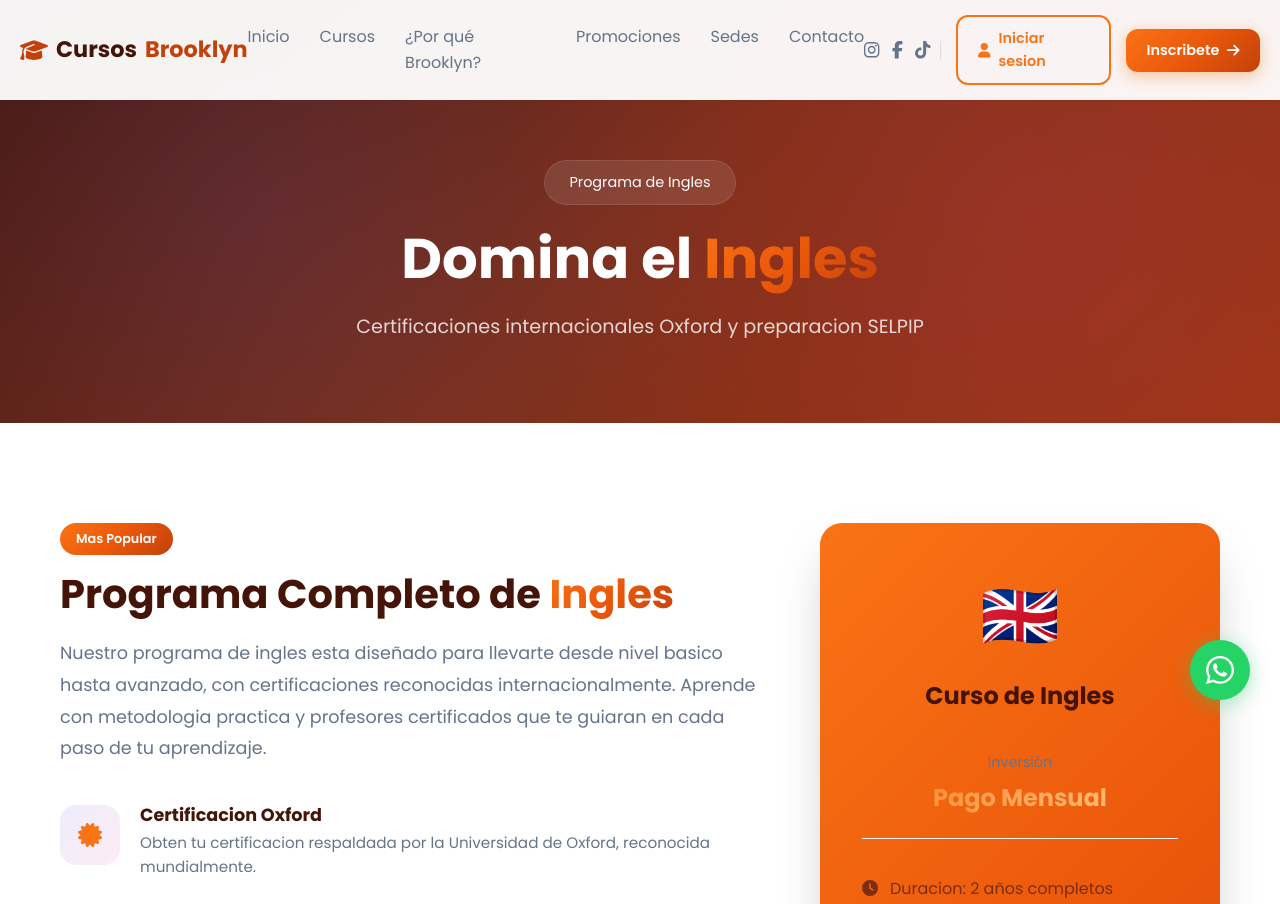
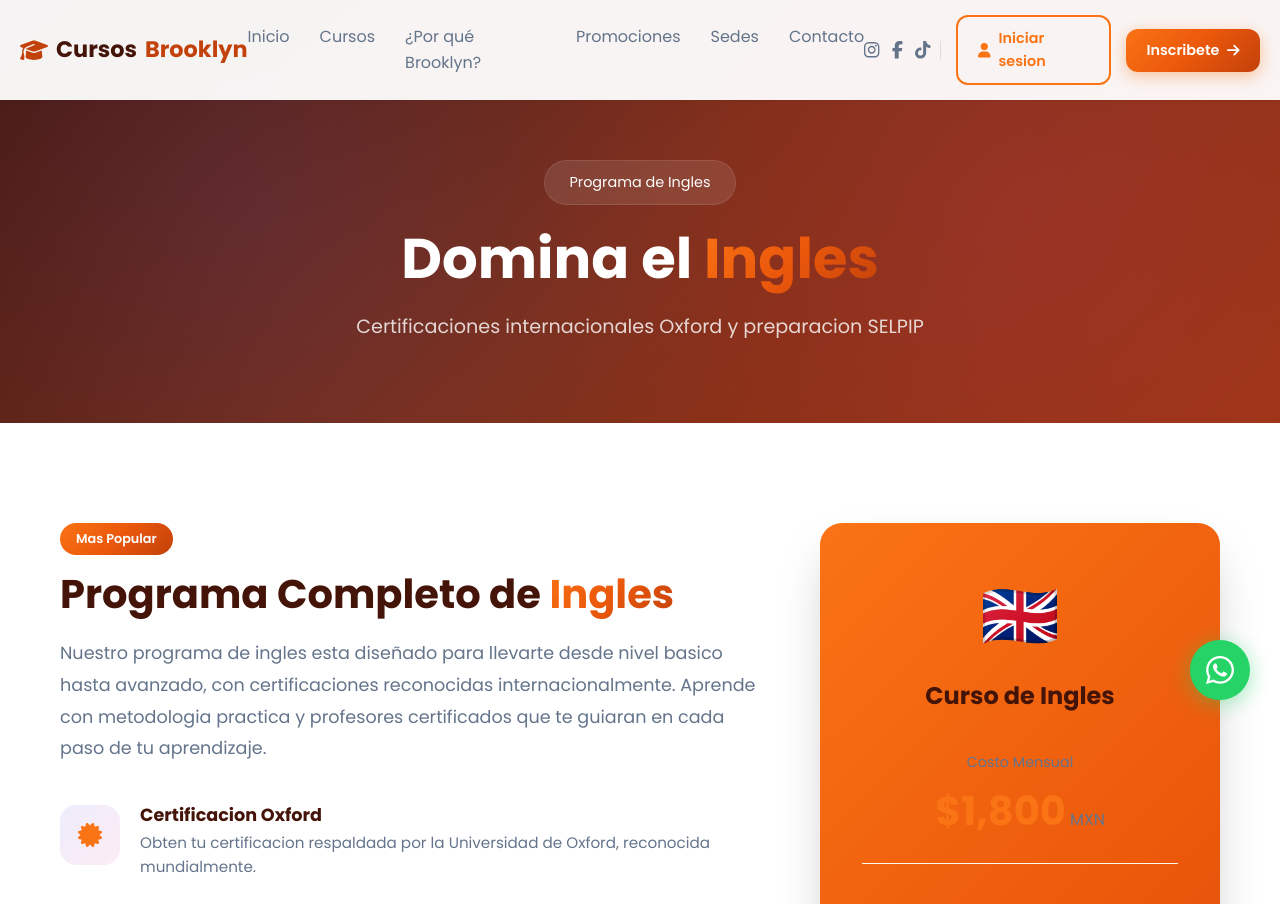
Before and after one commit to fercho159-aq/cursos-brooklyn, a Next.js app: page /cursos/ingles in a window 1280 px wide. Shown: the top 904 px of the page. Built offline with nearby package versions, Linux system fonts and the light colour scheme.

Commit message:
fix: mostrar de nuevo el precio exacto de 1800 para ingles

```diff
--- a/app/cursos/ingles/page.tsx
+++ b/app/cursos/ingles/page.tsx
@@ -79,8 +79,8 @@ export default function CursoInglesPage() {
                 <div className="course-emoji">🇬🇧</div>
                 <h3>Curso de Ingles</h3>
                 <div className="course-price">
-                  <span className="price-from">Inversión</span>
-                  <span className="price-value flexible" style={{ fontSize: '1.5rem', marginTop: '5px' }}>Pago Mensual</span>
+                  <span className="price-from">Costo Mensual</span>
+                  <span className="price-value">$1,800<small> MXN</small></span>
                 </div>
                 <ul className="course-specs">
                   <li><FontAwesomeIcon icon={faClock} /> Duracion: 2 años completos</li>
--- a/app/page.tsx
+++ b/app/page.tsx
@@ -118,7 +118,7 @@ export default function HomePage() {
               </div>
               <div className="course-pricing">
                 <span className="price-label">Desde</span>
-                <span className="price-amount">$1,500<small>/mes</small></span>
+                <span className="price-amount">$1,800<small>/mes</small></span>
               </div>
               <Link href="#contacto" className="btn btn-primary btn-block">
                 Mas informacion <FontAwesomeIcon icon={faArrowRight} />
```
